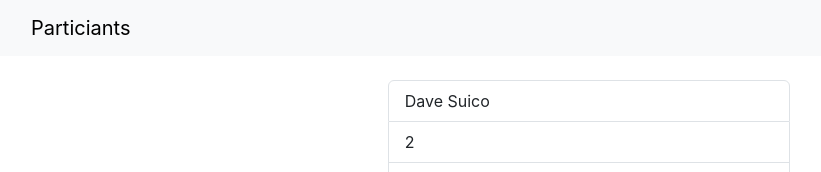
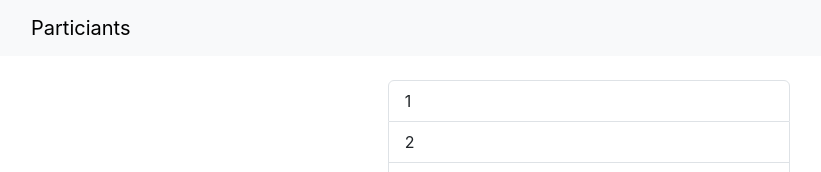
Before and after one commit to suicodave/ExpenseUIDemoReact, a React (Create React App) app: page /Participants in a window 1280 px wide. Shown: the top 172 px of the page, without its empty margins (51-872 px from the left). Built offline with nearby package versions, Linux system fonts and the light colour scheme.

Commit message:
Revert name for demo

```diff
--- a/src/Participants/ParticiantsList.js
+++ b/src/Participants/ParticiantsList.js
@@ -3,7 +3,7 @@ import { ListGroup } from "react-bootstrap";
 function ParticiantsList() {
   return (
     <ListGroup>
-      <ListGroup.Item>Dave Suico</ListGroup.Item>
+      <ListGroup.Item>1</ListGroup.Item>
       <ListGroup.Item>2</ListGroup.Item>
       <ListGroup.Item>3</ListGroup.Item>
       <ListGroup.Item>4</ListGroup.Item>
```
